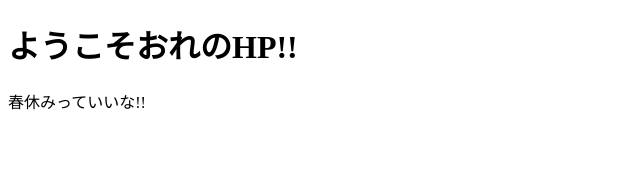
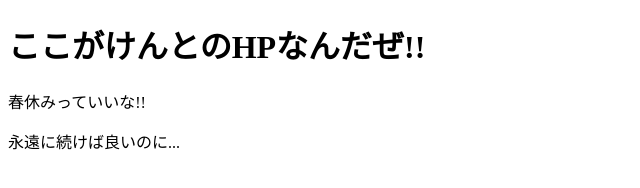
Before and after one commit to sdkfz181tiger/my_hp, a plain HTML site: page index.html in a window 1280 px wide. Shown: the whole page, without its empty margins (0-640 px from the left). Drawn offline with Linux system fonts and the light colour scheme.

Commit message:
更新するぜ!!

```diff
--- a/index.html
+++ b/index.html
@@ -1,10 +1,11 @@
 <!DOCTYPE html>
 <html>
 	<head>
-		<title>おれのHP</title>
+		<title>けんとのHP</title>
 	</head>
 	<body>
-		<h1>ようこそおれのHP!!</h1>
+		<h1>ここがけんとのHPなんだぜ!!</h1>
 		<p>春休みっていいな!!</p>
+		<p>永遠に続けば良いのに...</p>
 	</body>
 </html>
```
